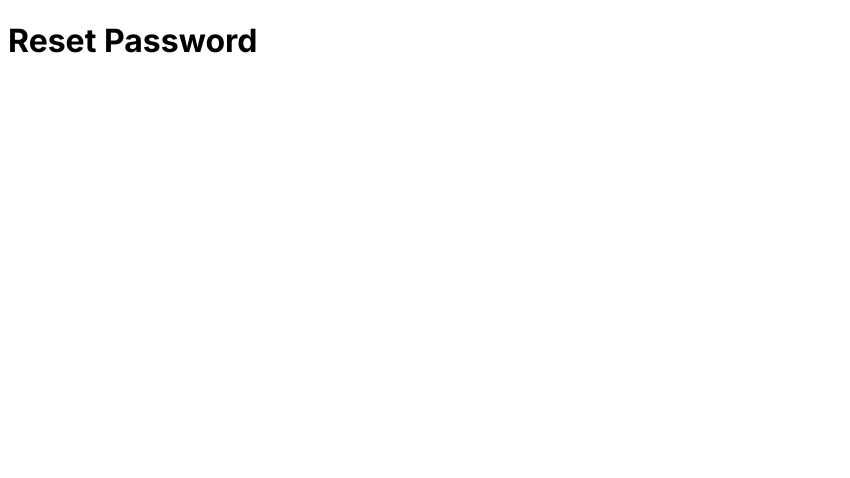
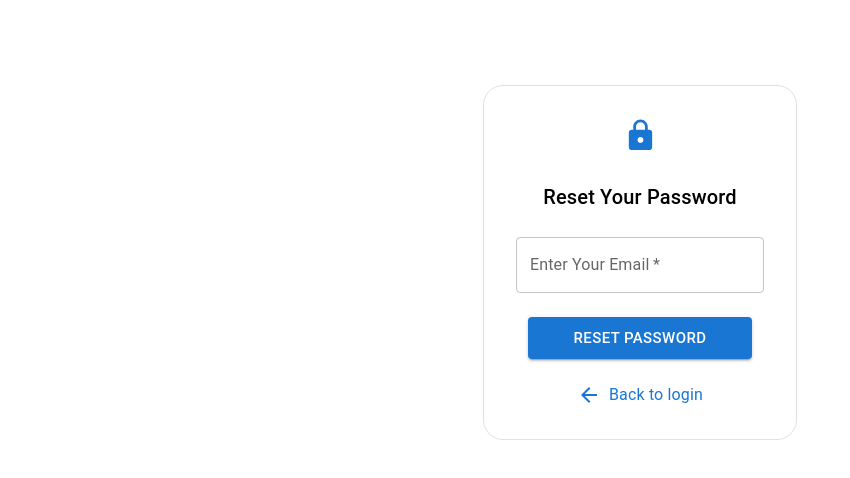
Before and after one commit to balaji1610/website-builder, a Next.js app: page /resetpassword in a window 1280 px wide. Shown: the top 478 px of the page, without its empty margins (0-850 px from the left). Built offline with nearby package versions, Linux system fonts and the light colour scheme.

Commit message:
implemented reset password ui

```diff
--- a/src/app/components/resetPassword.tsx
+++ b/src/app/components/resetPassword.tsx
@@ -1,7 +1,100 @@
+"use client";
+import { useState } from "react";
+import { useRouter } from "next/navigation";
+
+import { Box, Stack } from "@mui/material";
+import HttpsIcon from "@mui/icons-material/Https";
+import ArrowBackIcon from "@mui/icons-material/ArrowBack";
+import Typography from "@mui/material/Typography";
+import TextField from "@mui/material/TextField";
+import Button from "@mui/material/Button";
+import { ToastContainer } from "react-toastify";
+import "react-toastify/dist/ReactToastify.css";
+import { useApplicationContext } from "@/app/context/applicationContext";
+
 export default function ResetPassword() {
+  const router = useRouter();
+  const { resetPassword } = useApplicationContext();
+  const [resetUsername, setResetUsername] = useState<any>({
+    username: "",
+  });
+
+  const handleOnChangeResetPassword = (event: any) => {
+    const { name, value } = event.target;
+    setResetUsername((prev: any) => {
+      return { ...prev, [name]: value };
+    });
+  };
+
+  const handleClickResetPassword = () => {
+    resetPassword(resetUsername);
+  };
+
   return (
-    <div>
-      <h1>Reset Password</h1>
-    </div>
+    <Box>
+      <Stack
+        direction="column"
+        spacing={1}
+        justifyContent="flex-end"
+        alignItems="center"
+        height="27rem"
+      >
+        <Box
+          sx={{
+            border: "1px solid #E4E0E1",
+            padding: "2rem",
+            borderRadius: "20px",
+          }}
+        >
+          <Stack
+            direction="column"
+            spacing={3}
+            justifyContent="center"
+            alignItems="center"
+          >
+            <Box>
+              <HttpsIcon color="primary" fontSize="large" />
+            </Box>
+            <Box>
+              {" "}
+              <Typography variant="h6">Reset Your Password</Typography>
+            </Box>
+            <Box>
+              {" "}
+              <TextField
+                required
+                label="Enter Your Email"
+                name="username"
+                onChange={(event) => handleOnChangeResetPassword(event)}
+              />
+            </Box>
+            <Box>
+              <Button
+                variant="contained"
+                size="large"
+                sx={{ width: "14rem" }}
+                onClick={handleClickResetPassword}
+              >
+                Reset Password
+              </Button>
+            </Box>
+            <Box>
+              <Stack direction="row" spacing={1}>
+                {" "}
+                <ArrowBackIcon color="primary" />
+                <Typography
+                  color="primary"
+                  sx={{ cursor: "pointer" }}
+                  onClick={() => router.push("./")}
+                >
+                  Back to login
+                </Typography>
+              </Stack>
+            </Box>
+          </Stack>
+        </Box>
+      </Stack>
+      <ToastContainer position="top-right" autoClose={2000} />
+    </Box>
   );
 }
--- a/src/app/context/applicationContext.tsx
+++ b/src/app/context/applicationContext.tsx
@@ -9,7 +9,11 @@ import React, {
 } from "react";
 import { toast, ToastContainer } from "react-toastify";
 import "react-toastify/dist/ReactToastify.css";
-import { authlogin, createAccount } from "@/app/services/api";
+import {
+  authlogin,
+  createAccount,
+  resetPasswordRequest,
+} from "@/app/services/api";
 import { useRouter } from "next/navigation";
 
 interface ApplicationContextType {
@@ -21,6 +25,7 @@ interface ApplicationContextType {
   setCrendential: Dispatch<SetStateAction<any>>;
   login: () => void;
   prepareCreateaAccount: () => void;
+  resetPassword: (resetUsername: any) => void;
   currentUserName: string;
   setCurrentUserName: Dispatch<SetStateAction<string>>;
   currsentUserId: string;
@@ -29,6 +34,8 @@ interface ApplicationContextType {
   setUser: Dispatch<SetStateAction<any>>;
   newUserCrendential: any;
   setnewUserCrendential: Dispatch<SetStateAction<any>>;
+  resetUserID: any;
+  setResetUserID: Dispatch<SetStateAction<any>>;
 }
 
 const ApplicationContext = createContext<ApplicationContextType | undefined>(
@@ -56,6 +63,10 @@ const ApplicationProvider: React.FC<ContextProps> = ({ children }) => {
   const [currentUserName, setCurrentUserName] = useState<string>("");
   const [currsentUserId, serCurrentUserId] = useState<string>("");
   const [user, setUser] = useState<any>([]);
+  const [resetUserID, setResetUserID] = useState<any>();
+
+  const delay = (ms: number) =>
+    new Promise((resolve) => setTimeout(resolve, ms));
 
   const login = async () => {
     try {
@@ -66,6 +77,7 @@ const ApplicationProvider: React.FC<ContextProps> = ({ children }) => {
           return { ...prev, username: "", password: "" };
         });
         localStorage.setItem("token", response.data.token);
+        await delay(2000);
         router.push("./selectTemplate");
         return response.data;
       }
@@ -79,10 +91,11 @@ const ApplicationProvider: React.FC<ContextProps> = ({ children }) => {
     try {
       const response = await createAccount(newUserCrendential);
       if (response.status == 200) {
-        toast.success("Created  a New Account SuccessFully");
+        toast.success("Account created successfully!");
         setnewUserCrendential((prev: any) => {
           return { ...prev, username: "", password: "" };
         });
+        await delay(2000);
         router.push("./");
         return response.data;
       }
@@ -91,6 +104,22 @@ const ApplicationProvider: React.FC<ContextProps> = ({ children }) => {
       console.error(error);
     }
   };
+
+  const resetPassword = async (resetUsername: any) => {
+    try {
+      const response = await resetPasswordRequest(resetUsername);
+      if (response.status == 200) {
+        setResetUserID(response.data);
+        toast.success("Successfully find your account !");
+        await delay(2000);
+        router.push("./updatepassword");
+        return response.data;
+      }
+    } catch (error: any) {
+      toast.error(error.response.data.message);
+    }
+  };
+
   return (
     <ApplicationContext.Provider
       value={{
@@ -110,6 +139,9 @@ const ApplicationProvider: React.FC<ContextProps> = ({ children }) => {
         newUserCrendential,
         setnewUserCrendential,
         prepareCreateaAccount,
+        resetPassword,
+        resetUserID,
+        setResetUserID,
       }}
     >
       {children}
--- a/src/app/services/api.tsx
+++ b/src/app/services/api.tsx
@@ -9,6 +9,8 @@ const LOGINAPI_URL = "http://localhost:5001/auth/login";
 const VERFIYTOKEN_API_URL = "http://localhost:5001/protected";
 
 const CREATE_ACCOUNT_API_URL = "http://localhost:5001/createAccount";
+
+const RESET_PASSWORD_API_URL = "http://localhost:5001/resetPassword";
 
 export const getItems = async (userId: any) => {
   const response = await axios.get(`${API_URL}/${userId}`);
@@ -36,3 +38,8 @@ export const createAccount = async (item: any) => {
   const response = await axios.post(`${CREATE_ACCOUNT_API_URL}`, item);
   return response;
 };
+
+export const resetPasswordRequest = async (resetUsername: string) => {
+  const response = await axios.post(`${RESET_PASSWORD_API_URL}`, resetUsername);
+  return response;
+};
```
Also changed, not shown: src/app/(pages)/updatepassword/page.tsx (added, +8 -0 lines), src/app/components/updatePassword.tsx (added, +7 -0 lines).
